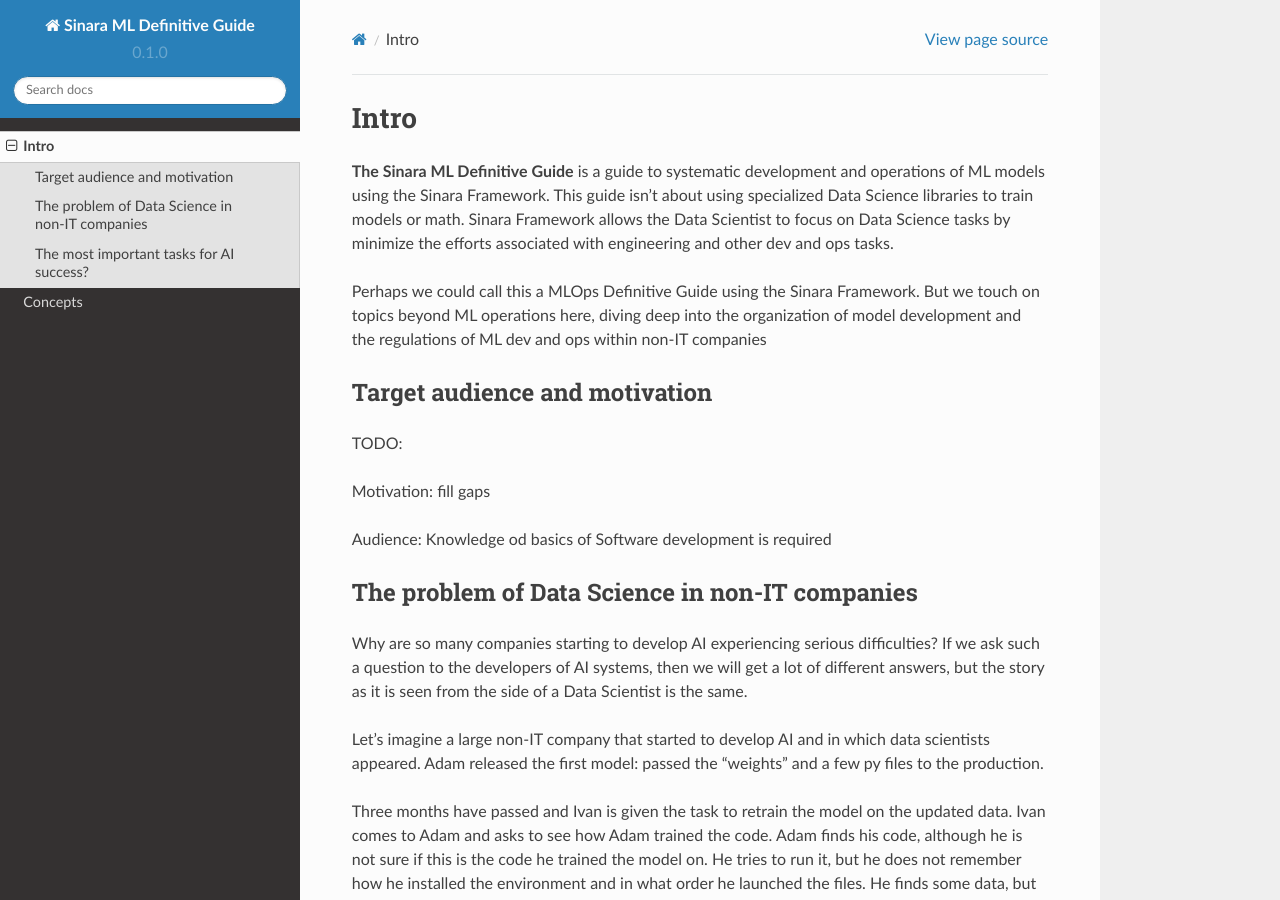
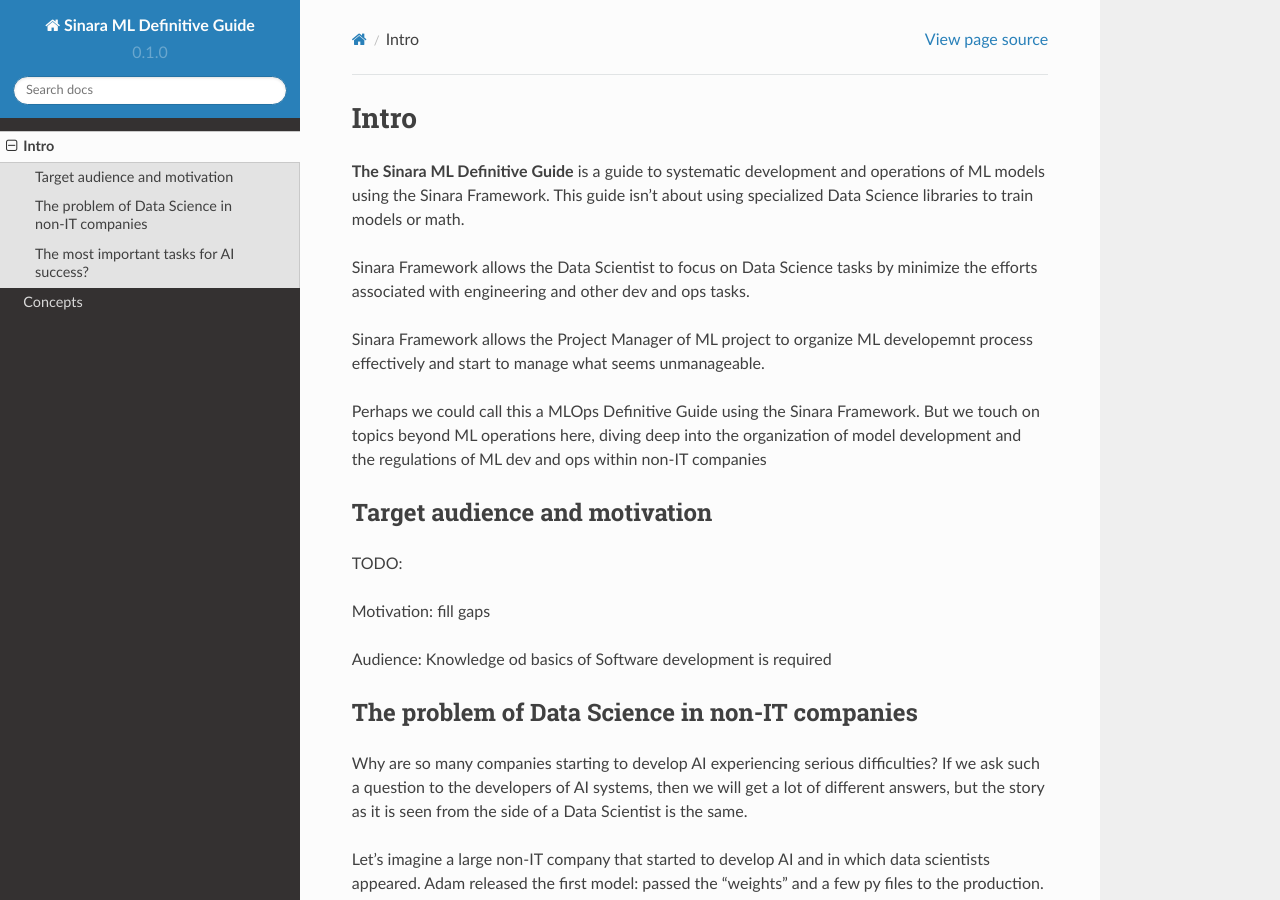
Before and after one commit to 4-DS/SinaraML-Def-Guide, a Sphinx documentation site: the page built from docs/source/intro.rst, in a window 1280 px wide and 900 px high. Built offline with Sphinx 7.4.7 and the Read the Docs theme 2.0.0, drawn with Linux system fonts in a browser that asks for light colours.

Commit message:
Update intro.rst

```diff
--- a/docs/source/intro.rst
+++ b/docs/source/intro.rst
@@ -1,7 +1,11 @@
 Intro
 #####
 
-**The Sinara ML Definitive Guide** is a guide to systematic development and operations of ML models using the Sinara Framework. This guide isn't about using specialized Data Science libraries to train models or math. Sinara Framework allows the Data Scientist to focus on Data Science tasks by minimize the efforts associated with engineering and other dev and ops tasks.
+**The Sinara ML Definitive Guide** is a guide to systematic development and operations of ML models using the Sinara Framework. This guide isn't about using specialized Data Science libraries to train models or math.
+
+Sinara Framework allows the Data Scientist to focus on Data Science tasks by minimize the efforts associated with engineering and other dev and ops tasks.
+
+Sinara Framework allows the Project Manager of ML project to organize ML developemnt process effectively and start to manage what seems unmanageable.
 
 Perhaps we could call this a MLOps Definitive Guide using the Sinara Framework. But we touch on topics beyond ML operations here, diving deep into the organization of model development and the regulations of ML dev and ops within non-IT companies
 
```
